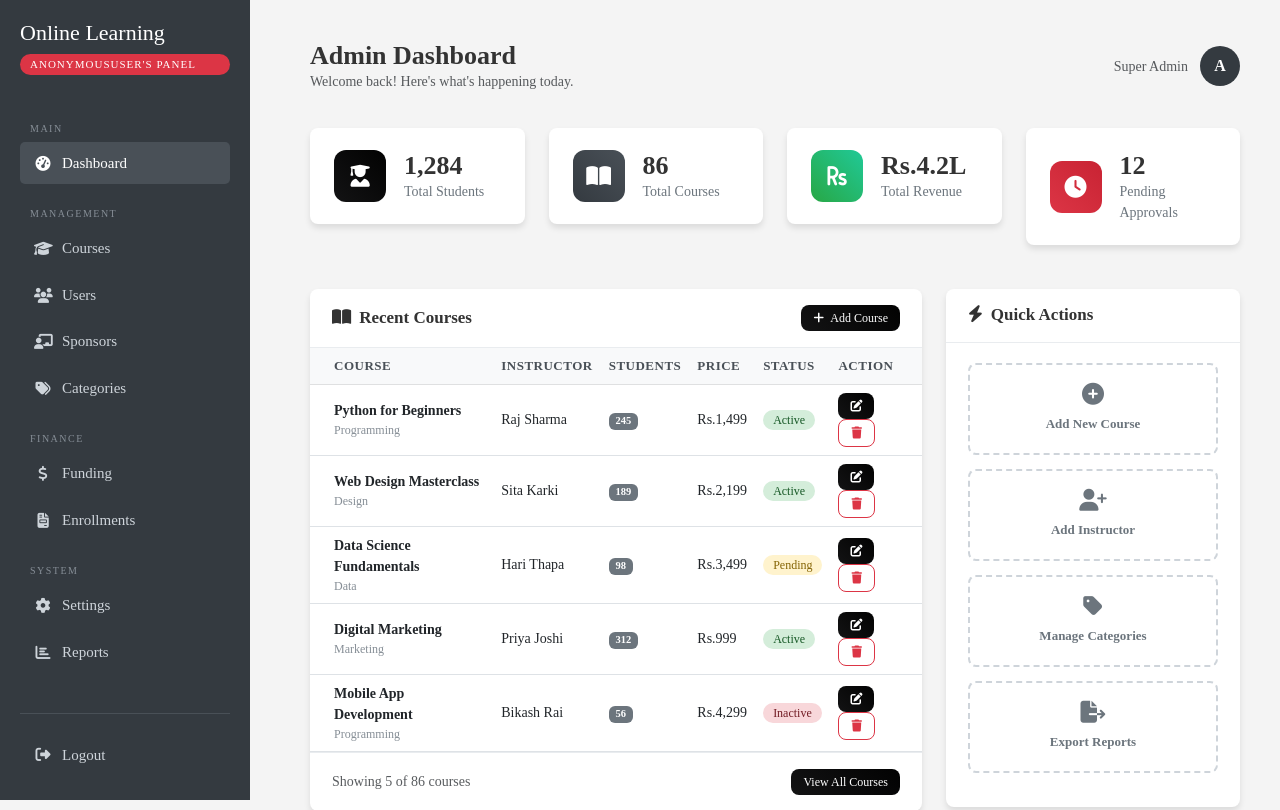
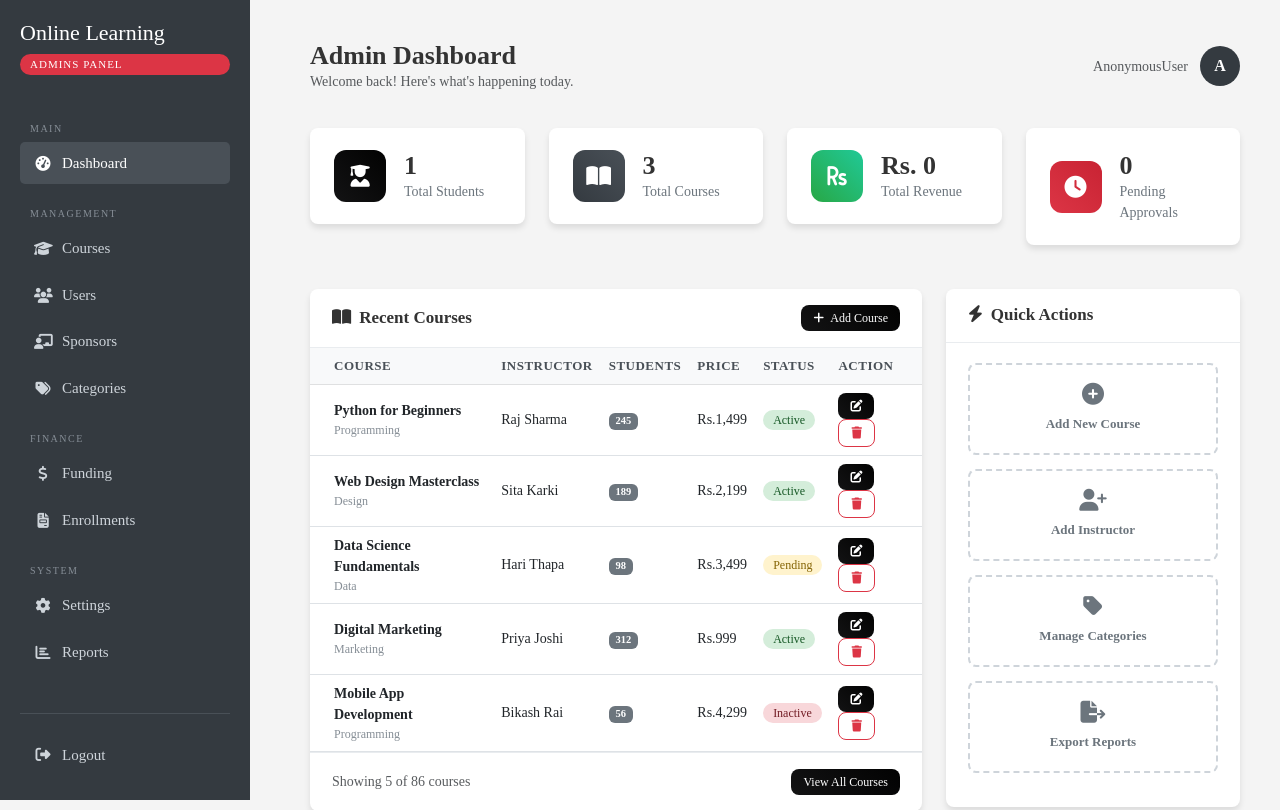
Before and after one commit to Bibash02/Enhanced_Learning_Management_System, a Django app: page /lms/admin/dashboard in a window 1280 px wide. Shown: the top 810 px of the page. Run offline with Django 5.2, Linux system fonts and the light colour scheme; data comes from the database, SQL or seed files in the repository; parts of the project's set-up code (start-up, migrations or seed data) failed here and were passed over.

Commit message:
update admin panel

```diff
--- a/lms/views.py
+++ b/lms/views.py
@@ -2077,4 +2077,23 @@ def sponsor_payment_fail(request):
     return redirect("sponsor_dashboard")
 
 def admin_dashboard(request):
-    return render(request, 'admin/index.html')
+
+    # total student based on roles
+    total_students = UserProfile.objects.filter(role='student').count()
+
+    # total courses
+    total_courses = Course.objects.count()
+
+    # total revenue
+    total_revenue = Order.objects.filter(status="Completed").aggregate(total=Sum('amount'))['total'] or 0
+
+    # pending approvals
+    pending_approvals = Order.objects.filter(status="Pending").count()
+
+    context = {
+        'total_students': total_students,
+        'total_courses': total_courses,
+        'total_revenue': total_revenue,
+        'pending_approvals': pending_approvals,
+    }
+    return render(request, 'admin/index.html', context)
--- a/templates/admin/index.html
+++ b/templates/admin/index.html
@@ -14,7 +14,7 @@
 <!-- ══════════ Sidebar ══════════ -->
 <div class="sidebar">
     <h2>Online Learning</h2>
-    <span class="admin-badge">{{request.user}}'s Panel</span>
+    <span class="admin-badge">Admins Panel</span>
 
     <span class="nav-section-label">Main</span>
     <a href="{% url 'admin_dashboard' %}" class="active"><i class="fas fa-tachometer-alt"></i> Dashboard</a>
@@ -48,49 +48,58 @@
             <p class="text-muted mb-0" style="font-size:14px;">Welcome back! Here's what's happening today.</p>
         </div>
         <div class="admin-info">
-            <span class="text-muted" style="font-size:14px;">Super Admin</span>
+            <span class="text-muted" style="font-size:14px;">{{ request.user }}</span>
             <div class="admin-avatar">A</div>
         </div>
     </div>
 
     <!-- ── Stat Cards ── -->
     <div class="row g-4 mb-4">
+
+        <!-- Total Students -->
         <div class="col-md-3">
             <div class="stat-card">
                 <div class="stat-icon students"><i class="fas fa-user-graduate"></i></div>
                 <div class="stat-info">
-                    <h3>1,284</h3>
+                    <h3>{{ total_students }}</h3>
                     <p>Total Students</p>
                 </div>
             </div>
         </div>
+
+        <!-- Total Courses -->
         <div class="col-md-3">
             <div class="stat-card">
                 <div class="stat-icon courses"><i class="fas fa-book-open"></i></div>
                 <div class="stat-info">
-                    <h3>86</h3>
+                    <h3>{{ total_courses }}</h3>
                     <p>Total Courses</p>
                 </div>
             </div>
         </div>
+
+        <!-- Total Revenue -->
         <div class="col-md-3">
             <div class="stat-card">
                 <div class="stat-icon revenue"><i class="fas fa-rupee-sign"></i></div>
                 <div class="stat-info">
-                    <h3>Rs.4.2L</h3>
+                    <h3>Rs. {{ total_revenue }}</h3>
                     <p>Total Revenue</p>
                 </div>
             </div>
         </div>
+
+        <!-- Pending Approvals -->
         <div class="col-md-3">
             <div class="stat-card">
                 <div class="stat-icon pending"><i class="fas fa-clock"></i></div>
                 <div class="stat-info">
-                    <h3>12</h3>
+                    <h3>{{ pending_approvals }}</h3>
                     <p>Pending Approvals</p>
                 </div>
             </div>
         </div>
+
     </div>
 
     <!-- ── Main Grid ── -->
```
Also changed, not shown: lms/models.py (+0 -37 lines).
